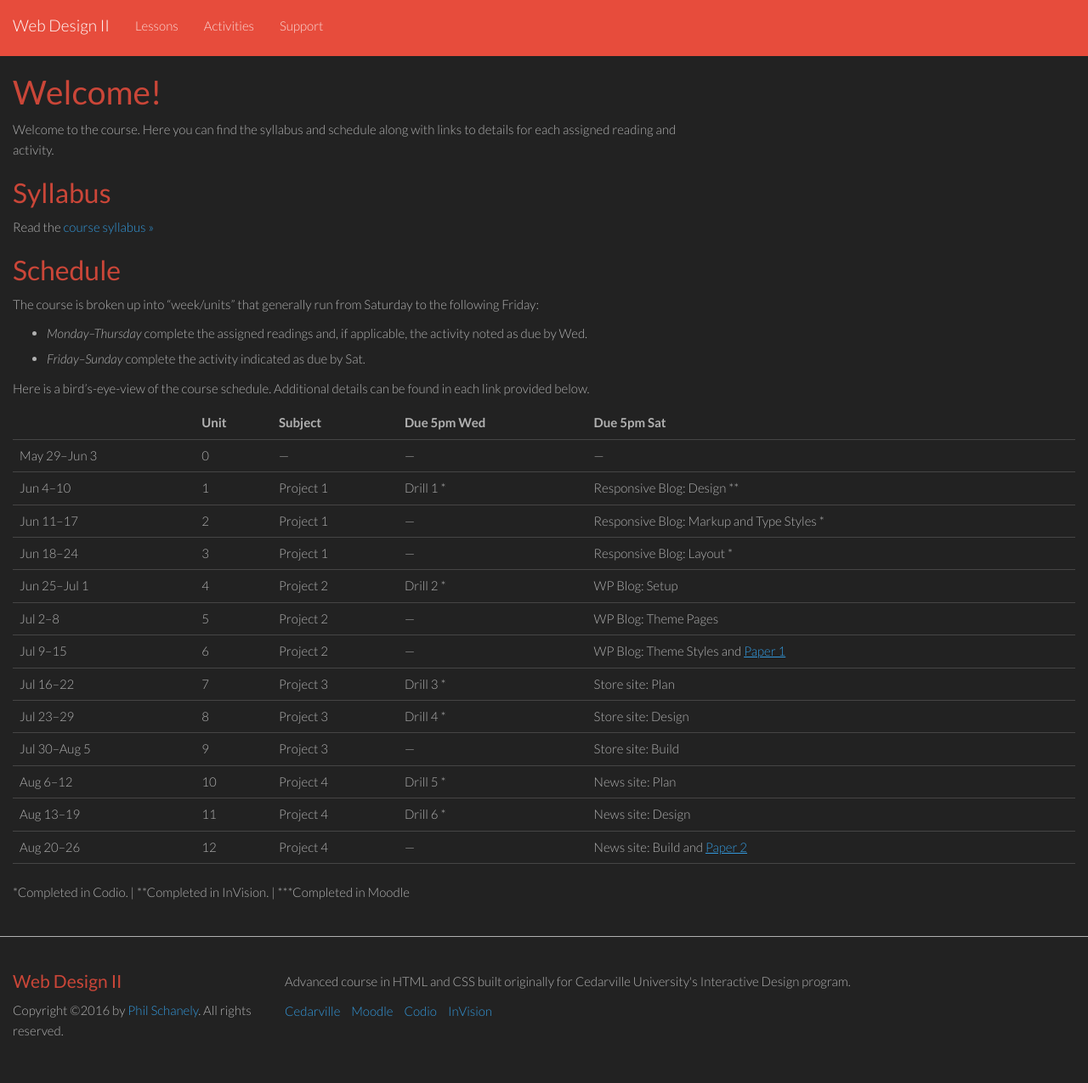
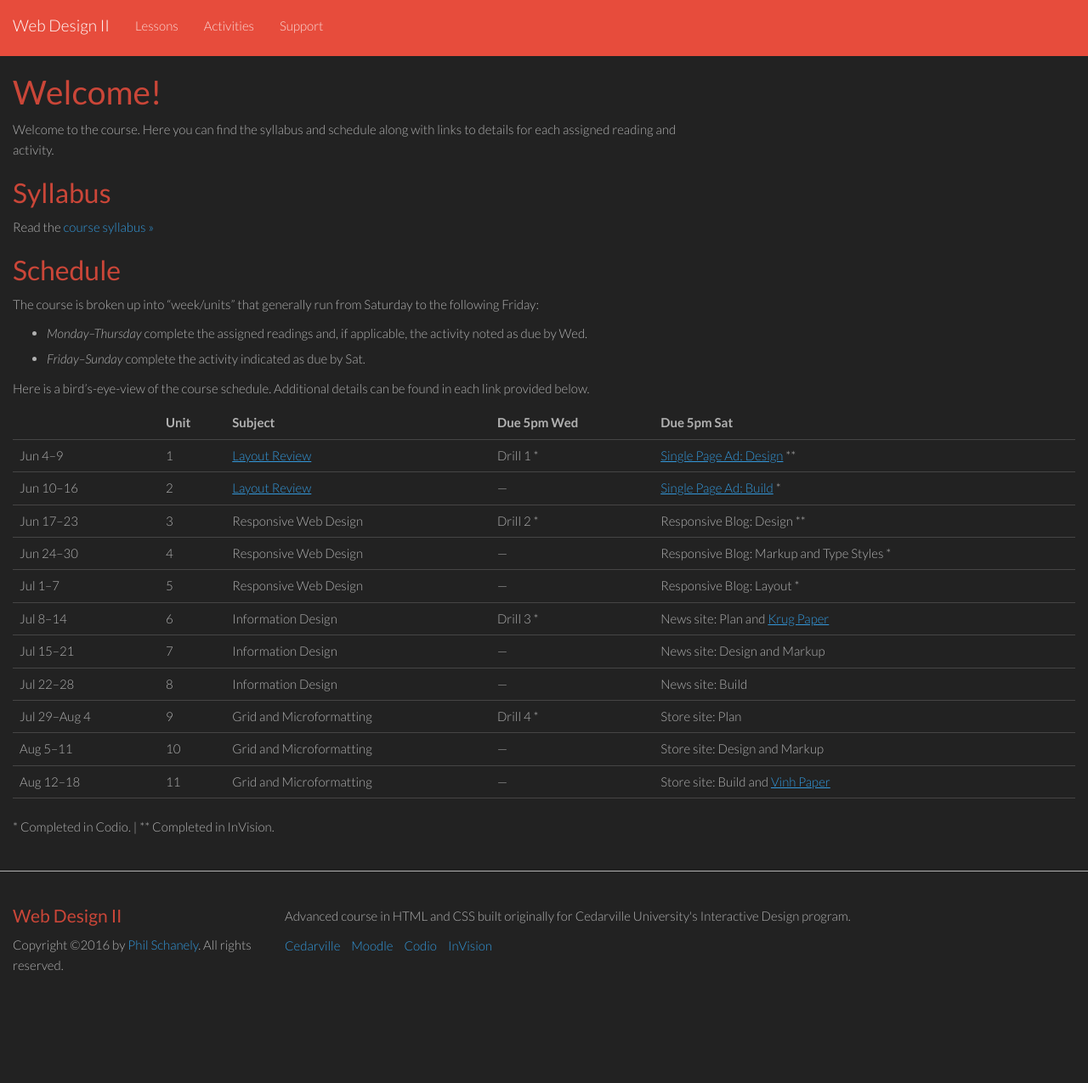
Before and after one commit to philschanely/course-web2, a Jekyll site: the page built from index.md, in a window 1280 px wide. Shown: the whole page at 85% size. Built offline with Jekyll 4.4.1, drawn with Linux system fonts in a browser that asks for light colours; after the commit the page ends 1198 px from its top, so only the background shows below that.

```diff
--- a/index.md
+++ b/index.md
@@ -17,32 +17,29 @@ The course is broken up into "week/units" that generally run from Saturday to th
 
 Here is a bird's-eye-view of the course schedule. Additional details can be found in each link provided below.
 
-|               | Unit | Subject            | Due 5pm Wed | Due 5pm Sat                               |
-|---------------|:-----|:-------------------|:------------|:------------------------------------------|
-| May 29--Jun 3 | 0    | ---                | ---         | ---                                       |
-| Jun 4--10     | 1    | Project 1          | Drill 1 *   | Responsive Blog: Design \*\*              |
-| Jun 11--17    | 2    | Project 1          | ---         | Responsive Blog: Markup and Type Styles * |
-| Jun 18--24    | 3    | Project 1          | ---         | Responsive Blog: Layout *                 |
-| Jun 25--Jul 1 | 4    | Project 2          | Drill 2 *   | WP Blog: Setup                            |
-| Jul 2--8      | 5    | Project 2          | ---         | WP Blog: Theme Pages                      |
-| Jul 9--15     | 6    | Project 2          | ---         | WP Blog: Theme Styles and [Paper 1][rp1]  |
-| Jul 16--22    | 7    | Project 3          | Drill 3 *   | Store site: Plan                          |
-| Jul 23--29    | 8    | Project 3          | Drill 4 *   | Store site: Design                        |
-| Jul 30--Aug 5 | 9    | Project 3          | ---         | Store site: Build                         |
-| Aug 6--12     | 10   | Project 4          | Drill 5 *   | News site: Plan                           |
-| Aug 13--19    | 11   | Project 4          | Drill 6 *   | News site: Design                         |
-| Aug 20--26    | 12   | Project 4          | ---         | News site: Build and [Paper 2][rp2]       |
+|               | Unit | Subject                  | Due 5pm Wed | Due 5pm Sat                               |
+|---------------|:-----|:-------------------------|:------------|:------------------------------------------|
+| Jun 4--9      | 1    | [Layout Review][l0]      | Drill 1 *   | [Single Page Ad: Design][pr1] \*\*        |
+| Jun 10--16    | 2    | [Layout Review][l0]      | ---         | [Single Page Ad: Build][pr1] \*           |
+| Jun 17--23    | 3    | Responsive Web Design    | Drill 2 *   | Responsive Blog: Design \*\*              |
+| Jun 24--30    | 4    | Responsive Web Design    | ---         | Responsive Blog: Markup and Type Styles * |
+| Jul 1--7      | 5    | Responsive Web Design    | ---         | Responsive Blog: Layout *                 |
+| Jul 8--14     | 6    | Information Design       | Drill 3 *   | News site: Plan and [Krug Paper][rp1]     |
+| Jul 15--21    | 7    | Information Design       | ---         | News site: Design and Markup              |
+| Jul 22--28    | 8    | Information Design       | ---         | News site: Build                          |
+| Jul 29--Aug 4 | 9    | Grid and Microformatting | Drill 4 *   | Store site: Plan                          |
+| Aug 5--11     | 10   | Grid and Microformatting | ---         | Store site: Design and Markup             |
+| Aug 12--18    | 11   | Grid and Microformatting | ---         | Store site: Build and [Vinh Paper][rp2]   |
 
-\*Completed in Codio. \| \*\*Completed in InVision. \| \*\*\*Completed in Moodle
+\* Completed in Codio. \| \*\* Completed in InVision.
 
 [l0]: /lessons/00-introduction.html
 [l1]: /lessons/01-responsive-obile-first.html
 [l5]: /lessons/02-wordpress-themes.html
 
-[mp1]: /activities/mp01.html
-[mp2]: /activities/mp02.html
-[mp3]: /activities/mp03.html
-[mp4]: /activities/mp04.html
-[mp5]: /activities/mp05.html
+[pr1]: /activities/pr01.html
+[pr2]: /activities/mp02.html
+[pr3]: /activities/mp03.html
+[pr4]: /activities/mp04.html
 [rp1]: /activities/rp1-krug.html
 [rp2]: /activities/rp2-vinh.html
```
Also changed, not shown: _activities/mp01.md (deleted, +0 -99 lines), _activities/pr01.md (added, +72 -0 lines), _activities/rp2-vinh.md (+5 -6 lines), 2 other files.
